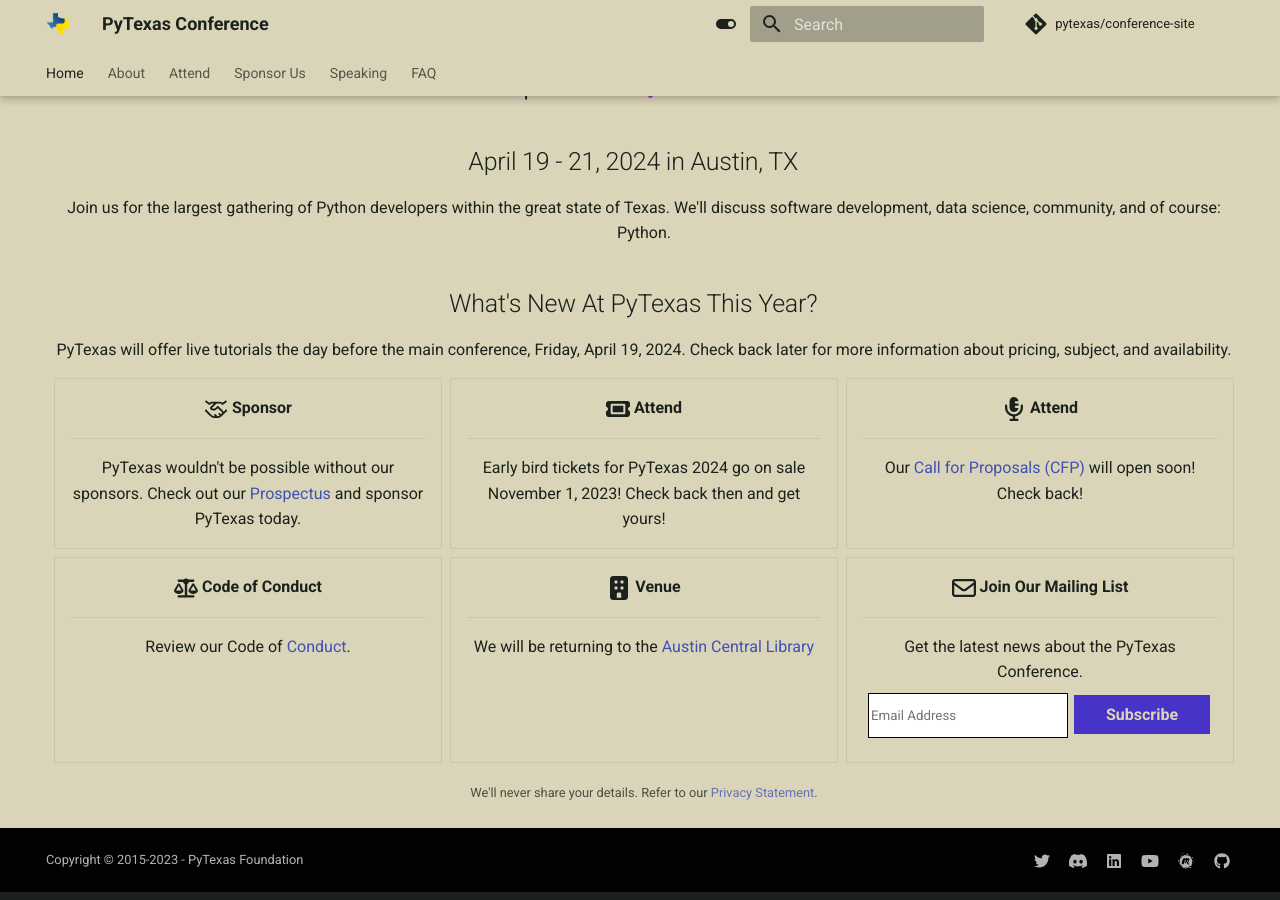
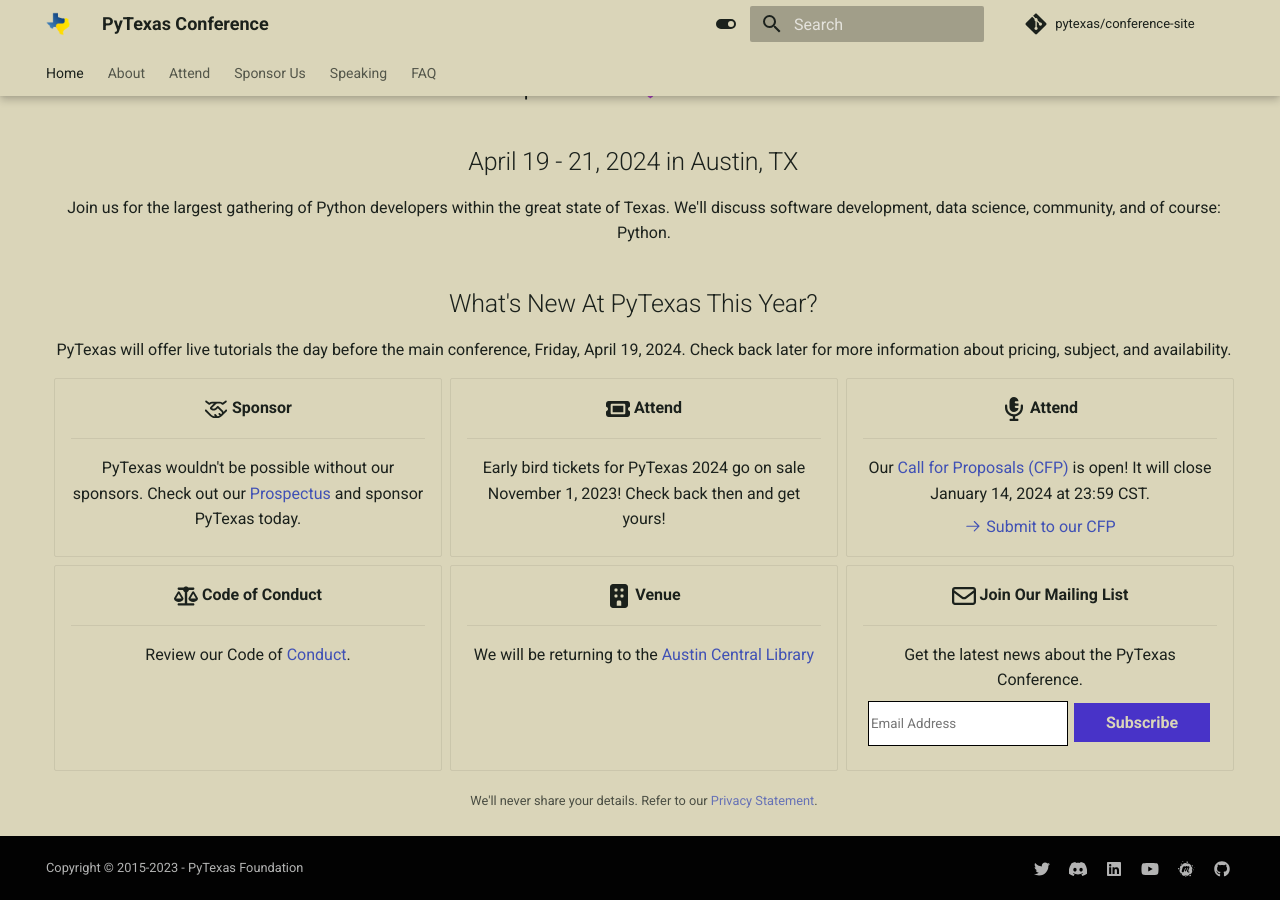
Before and after one commit to pytexas/2024, an MkDocs documentation site: the page built from docs/index.md, in a window 1280 px wide and 900 px high, scrolled down 749 px. Built offline with MkDocs 1.6.1 and Material for MkDocs 9.7.7, drawn with Linux system fonts in a browser that asks for light colours; comment, search, counter and statistics services are not loaded.

Commit message:
fixing homepage card about cfp (#5)

```diff
--- a/docs/index.md
+++ b/docs/index.md
@@ -33,7 +33,9 @@
 
     ---
 
-    Our [Call for Proposals (CFP)](#) will open soon! Check back!
+    Our [Call for Proposals (CFP)](#) is open! It will close January 14, 2024 at 23:59 CST.
+
+    [:octicons-arrow-right-24: Submit to our CFP](https://pretalx.com/pytexas-2024/)
 
 -   :fontawesome-solid-scale-balanced:{ .lg .middle} __Code of Conduct__
 
```
